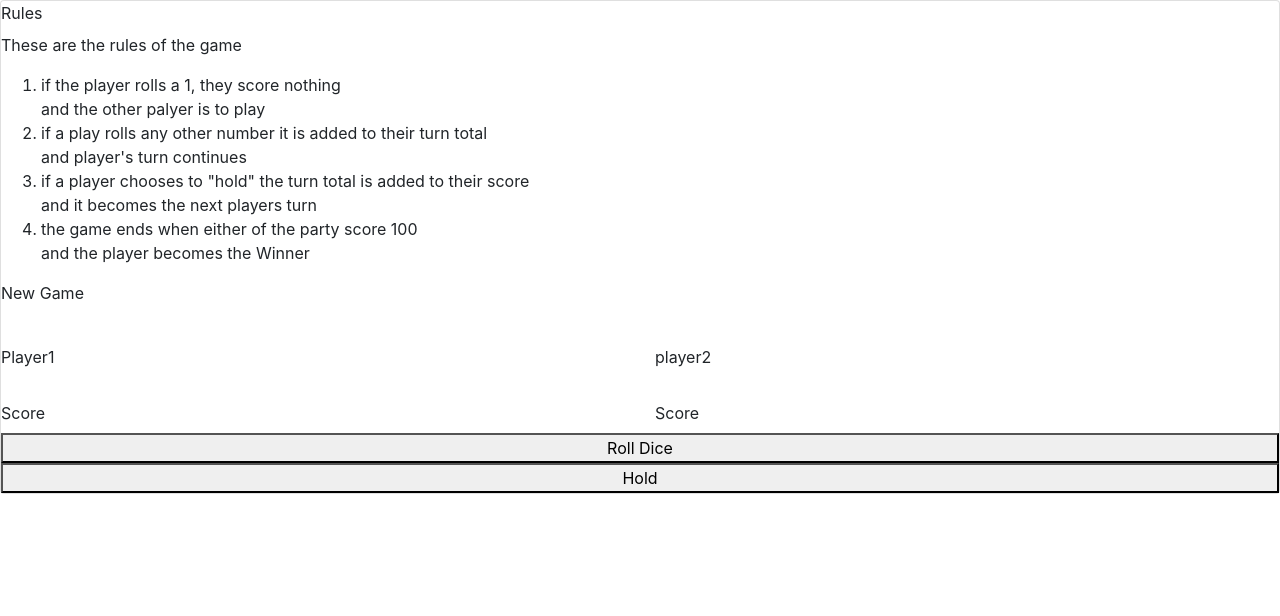
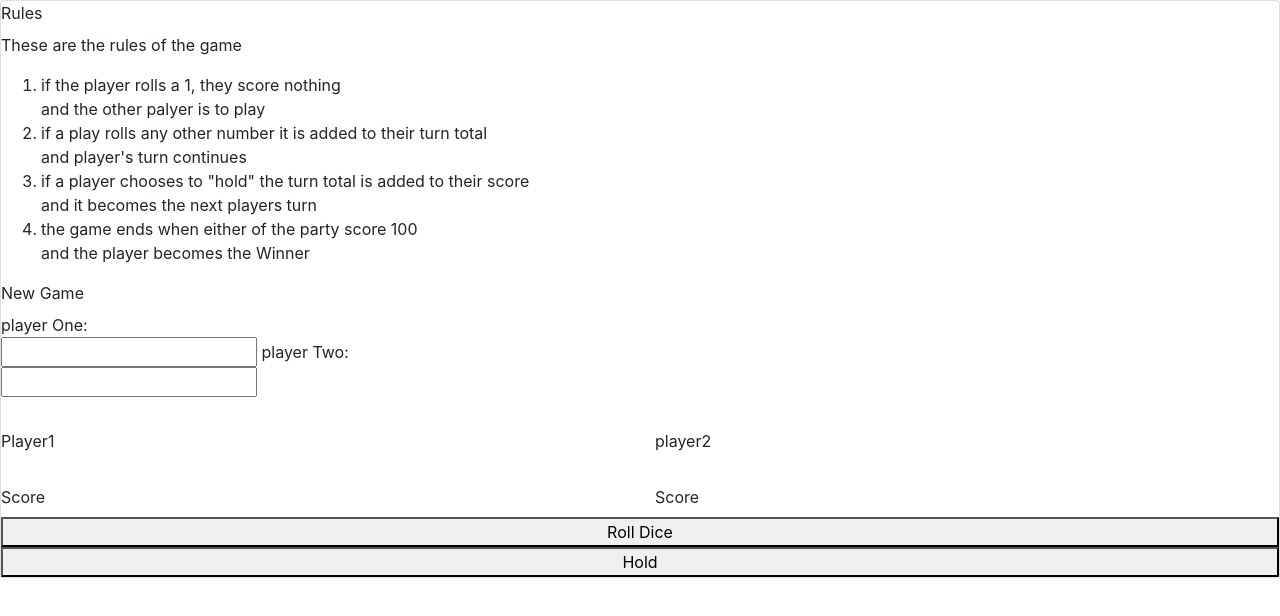
Before and after one commit to EphraimKariuki/Pig-Dice, a plain HTML site: page index.html in a window 1280 px wide. Drawn offline with Linux system fonts and the light colour scheme; files whose address does not match are found by name.

Commit message:
form to input on information of the players

```diff
--- a/index.html
+++ b/index.html
@@ -21,6 +21,12 @@
       </ol>
     </div>
     <label for="" id= "lblGame">New Game</label>
+    <form class="newGame">
+      player One: <br>
+      <input type="text" name="" value="">
+      player Two: <br>
+      <input type="text" name="" value="">
+    </form>
       <div class="row">
         <div class="col-md-6" class= "player1">
           <h2 id= "name1"></h2> <br>
```
